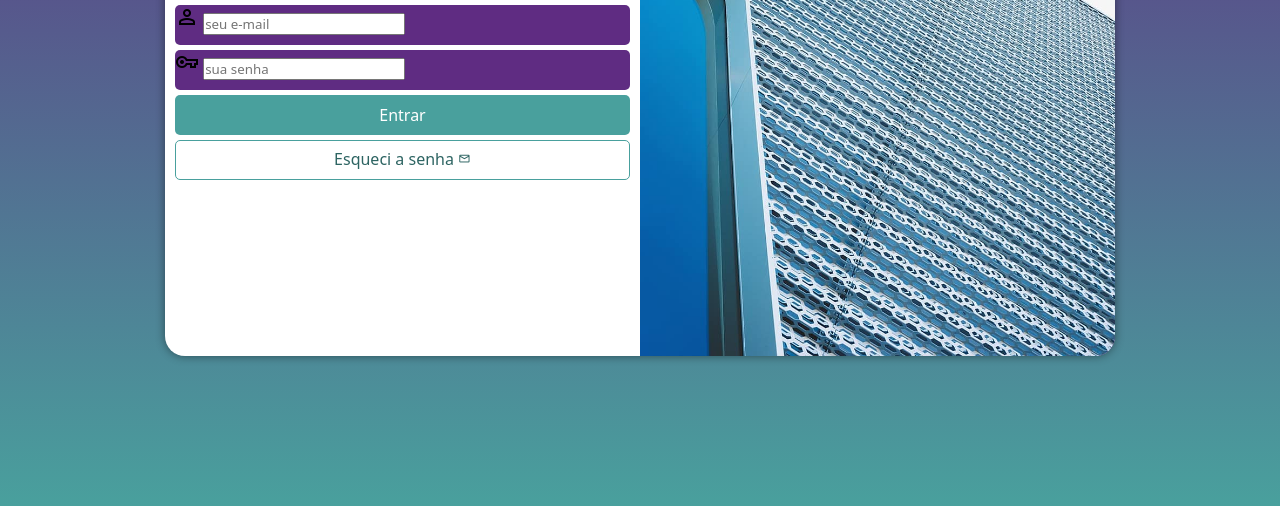
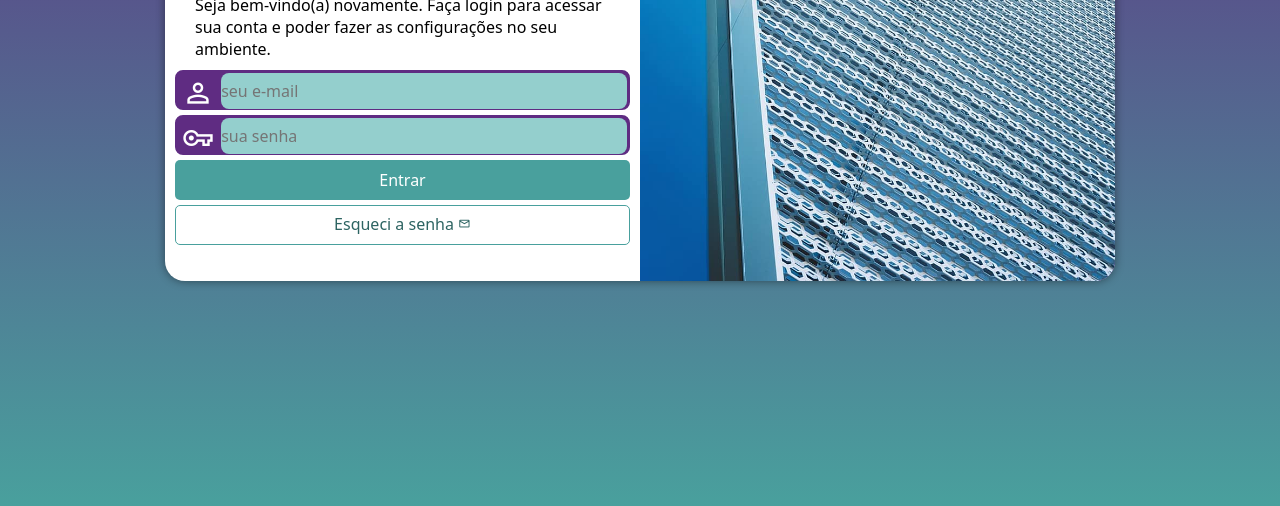
Before and after one commit to charlescolares/projeto-login, a plain HTML site: page index.html in a window 1280 px wide. Shown: the part 294-800 px from the top of the page. Drawn offline with nearby package versions, Linux system fonts and the light colour scheme; files whose address does not match are found by name.

Commit message:
atualizei

```diff
--- a/estilos/media-queries.css
+++ b/estilos/media-queries.css
@@ -8,6 +8,7 @@
 
     section#login{
         width: 80vw;
+        height: 280px;
     }
 
     section#login > div#imagem {
@@ -28,6 +29,7 @@
 
     section#login{
         width: 950px;
+        height: 350px;
     }
 
     section#login > div#imagem {
@@ -46,6 +48,7 @@
     }
 
     div#formulario > p {
-        font-size: 1.2em;
+        font-size: 1em;
+        margin: 10px 20px;
     }
 }
--- a/estilos/style.css
+++ b/estilos/style.css
@@ -65,15 +65,38 @@ div#formulario > p {
 
 form > div.campo {
     background-color: #5f2c82;
+    border: 2px solid #5f2c82;
     display: block;
     width: 100%;
     height: 40px;
-    border-radius: 5px;
+    border-radius: 8px;
     margin: 5px 0px;
 }
 
 div.campo > label {
     display: none;
+}
+
+div.campo > i {
+    color: white;
+    font-size: 2em;
+    width: 40px;
+    padding: 5px;
+}
+
+div.campo > input {
+    background-color: #94cfcd;
+    font-size: 1em;
+    width: calc(100% - 45px);
+    height: 100%;
+    transform: translateY(-12px);
+    border: 0px;
+    border-radius: 8px;
+}
+
+div.campo > input:focus-within {
+    background-color: white;
+    outline: none;
 }
 
 form > input[type=submit] {
```
